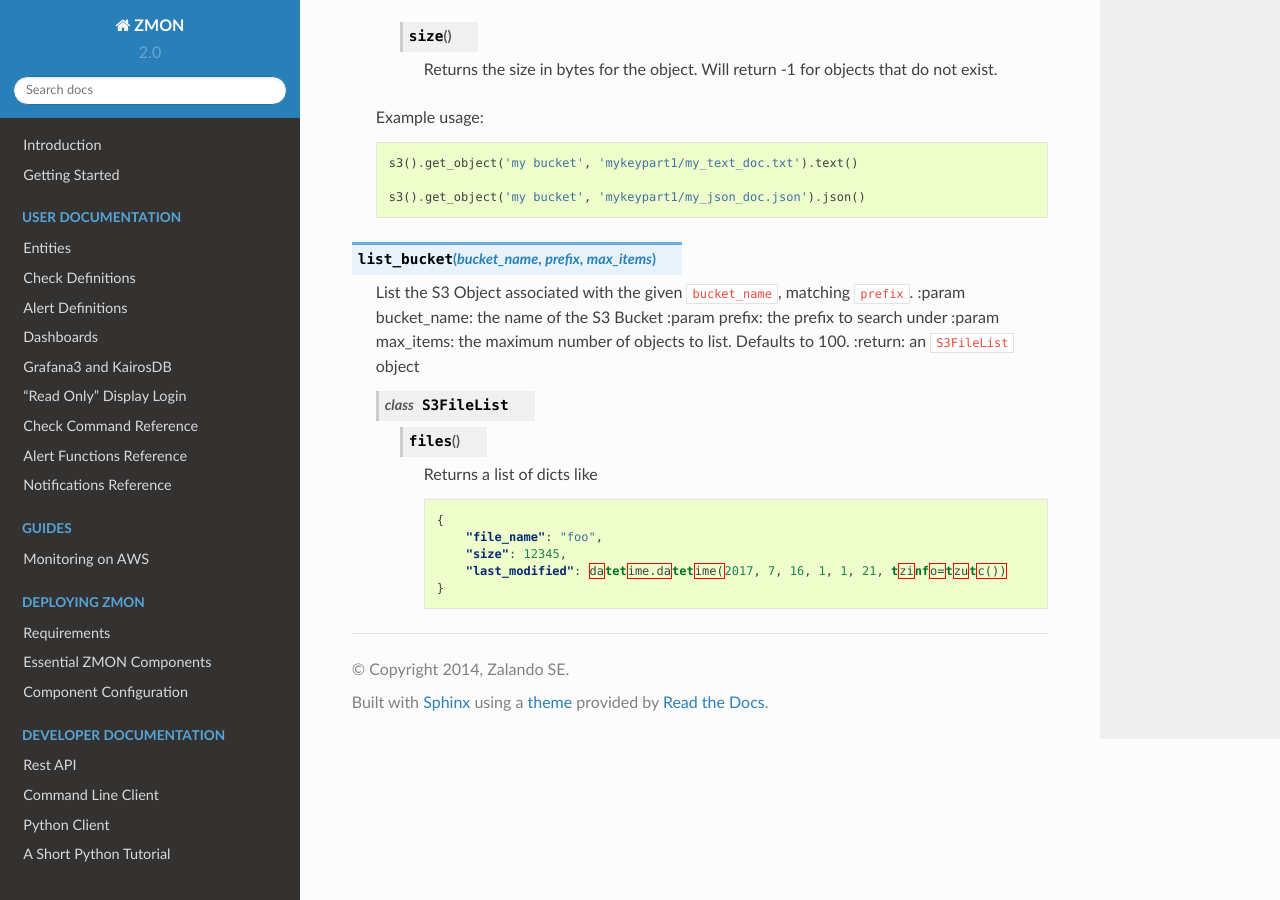
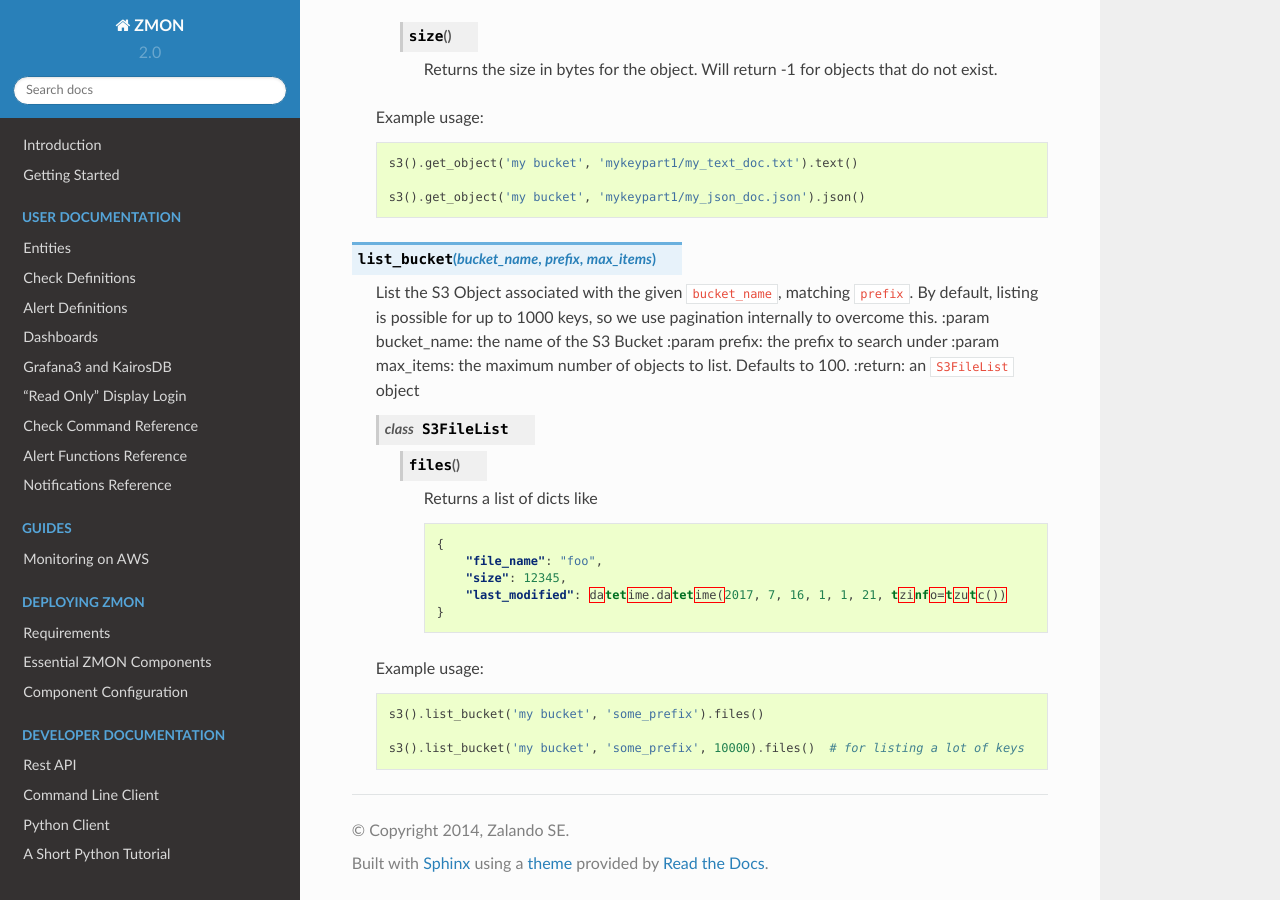
Before and after one commit to zalando-zmon/zmon-docs, a Sphinx documentation site: the page built from docs/user/check-ref/s3_wrapper.rst, in a window 1280 px wide and 900 px high, scrolled down 1326 px. Built offline with Sphinx 7.4.7 and the Read the Docs theme 2.0.0, drawn with Linux system fonts in a browser that asks for light colours.

Commit message:
Add example usage

```diff
--- a/docs/user/check-ref/s3_wrapper.rst
+++ b/docs/user/check-ref/s3_wrapper.rst
@@ -86,6 +86,7 @@ Methods of S3
     ::
 
     List the S3 Object associated with the given ``bucket_name``, matching ``prefix``.
+    By default, listing is possible for up to 1000 keys, so we use pagination internally to overcome this.
     :param bucket_name: the name of the S3 Bucket
     :param prefix: the prefix to search under
     :param max_items: the maximum number of objects to list.  Defaults to 100.
@@ -104,3 +105,11 @@ Methods of S3
                    "size": 12345,
                    "last_modified": datetime.datetime(2017, 7, 16, 1, 1, 21, tzinfo=tzutc())
                }
+
+    Example usage:
+
+    .. code-block:: python
+
+       s3().list_bucket('my bucket', 'some_prefix').files()
+
+       s3().list_bucket('my bucket', 'some_prefix', 10000).files()  # for listing a lot of keys
```
